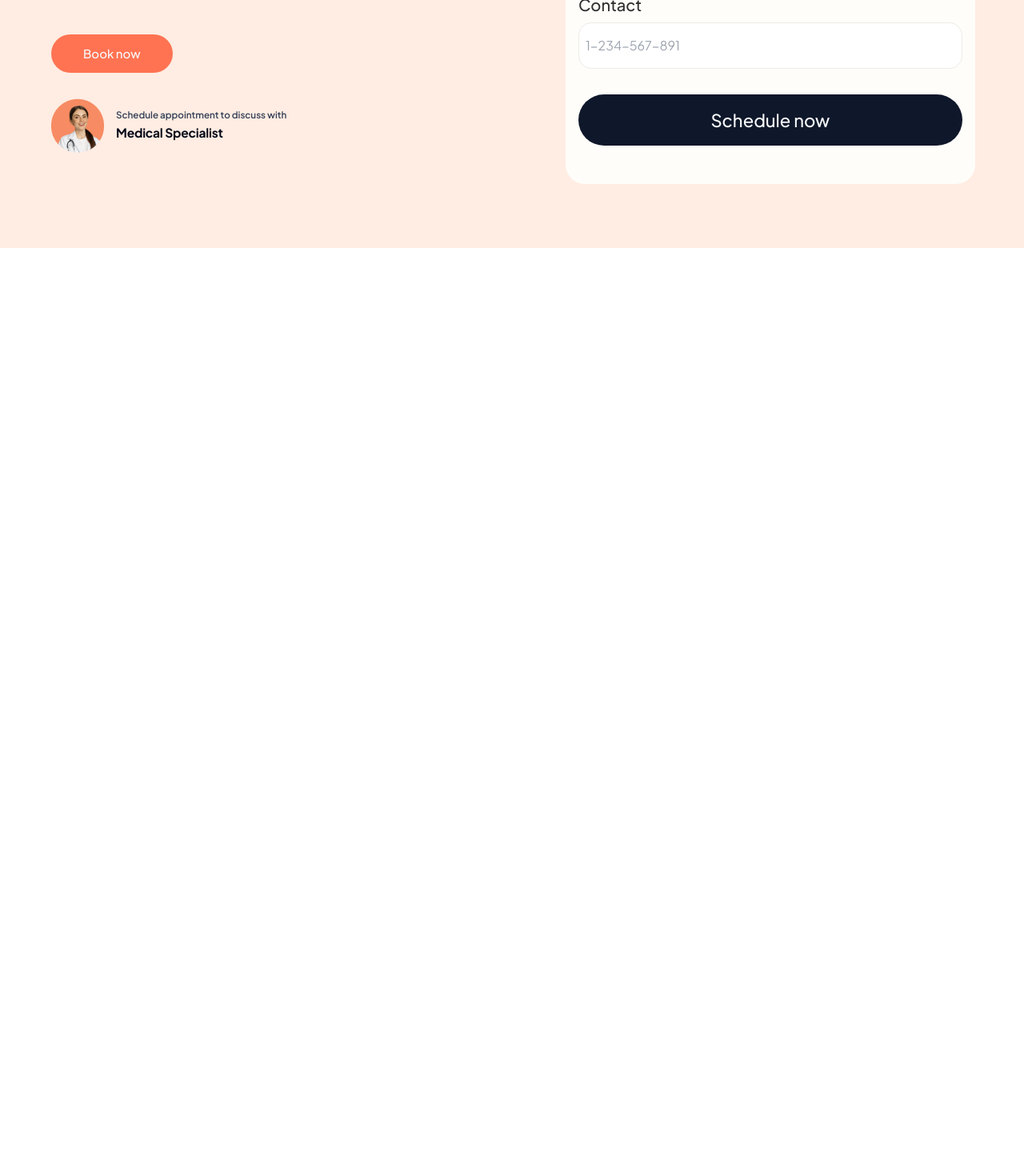
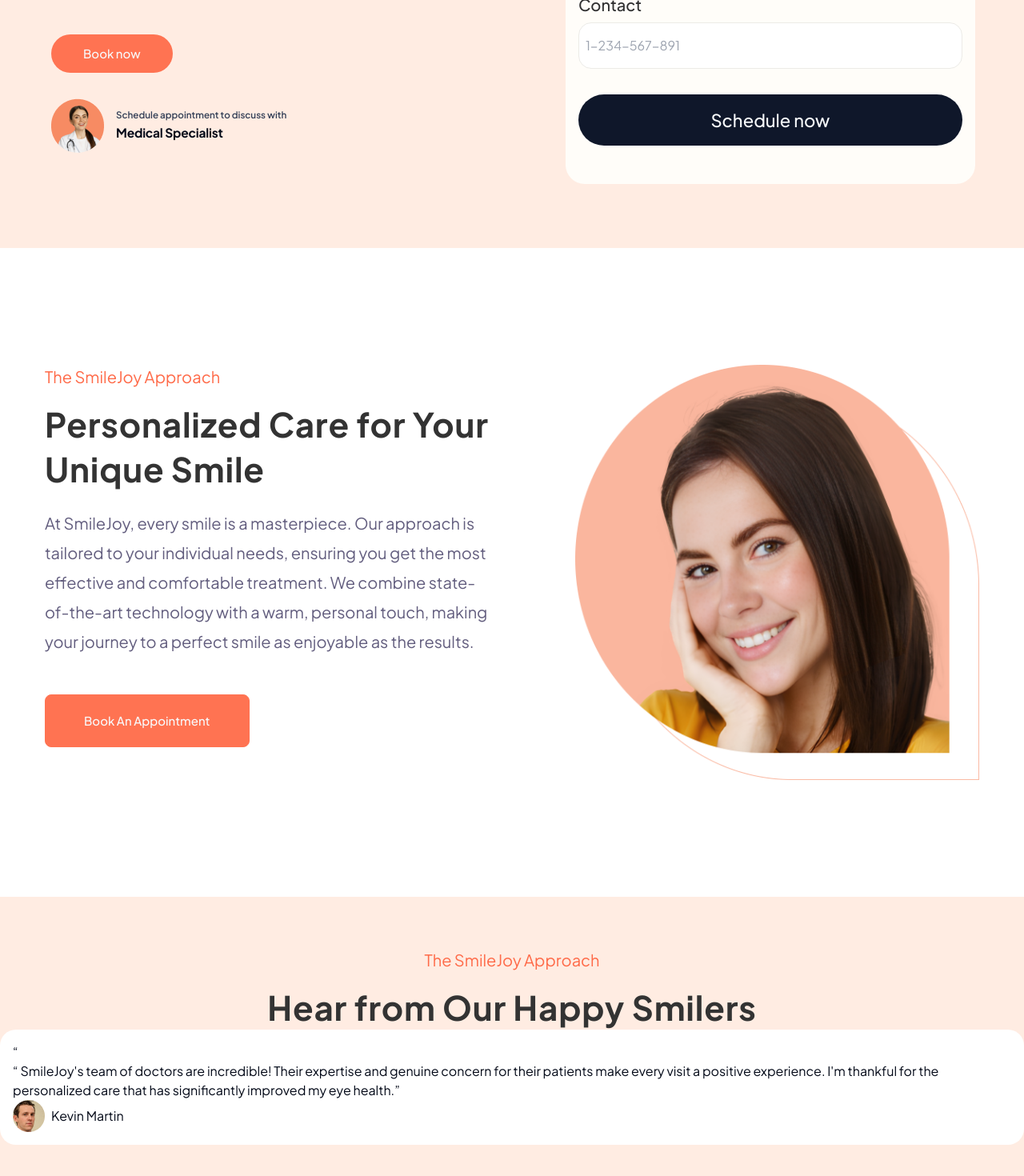
Before and after one commit to Iqtidartara/-SmileJoy, a Next.js app: page / in a window 1280 px wide. Shown: the part 4111-5581 px from the top of the page at 80% size. Before the commit the page ends 4421 px from the top, so only its background shows below. Built offline with nearby package versions, Linux system fonts and the light colour scheme.

Commit message:
adding a component

```diff
--- a/app/page.tsx
+++ b/app/page.tsx
@@ -3,6 +3,8 @@
 import Contact from "@/components/Contact";
 import HomeSection from "@/components/HomeSection";
 import Services from "@/components/Services";
+import Smile from "@/components/Smile";
+import Testemonial from "@/components/Testemonial";
 
 export default function Home() {
   return (
@@ -12,6 +14,8 @@
 <NewComponent />
 <Services/>
 <Contact/>
+<Smile />
+<Testemonial />
   </main>
   )
 }
--- /dev/null
+++ b/components/Smile.tsx
@@ -0,0 +1,40 @@
+import Image from "next/image";
+import React from "react";
+import { Button } from "./ui/button";
+
+const Smile = () => {
+  return (
+    <section className="w-full ">
+      <main className="max-w-[90rem] mx-auto md:py-[146px] py-12 md:px-14 px-4 flex flex-col md:flex-row sm:flex-col md:gap-[100px] gap-12">
+
+        <div className="md:w-1/2 w-full">
+          <p className="text-[#FF6947] text-[1.25rem] font-[400] leading-normal md:mb-4 mb-0">
+          The SmileJoy Approach
+          </p>
+          <h1 className="textcolor md:text-[2.625rem] text-[2rem] font-[700] leading-[133.333%] tracking-[0.0525rem] ">
+          Personalized Care for Your Unique Smile
+          </h1>
+          <p className="md:text-[1.25rem] text-[1rem] font-[400] leading-[185%] pcolor mt-[1.31rem]">
+          At SmileJoy, every smile is a masterpiece. Our approach is tailored to your individual needs, ensuring you get the most effective and comfortable treatment. We combine state-of-the-art technology with a warm, personal touch, making your journey to a perfect smile as enjoyable as the results.
+          </p>
+          <Button
+            className="borderbutton2 bg-[#FF7352] md:px-12 md:py-8 py-7 font-[500] text-[0.93519rem] leading-[150%] rounded-[10px] md:mt-[3rem] mt-8 w-full md:w-auto"
+          >
+
+            Book An Appointment
+          </Button>
+        </div>
+        <div><Image
+            src="/personalized.png"
+            alt="tara"
+            width={600}
+            height={600}
+            className="md:w-full md:h-[519px] w-fit h-fit"
+          />
+        </div>
+      </main>
+    </section>
+  );
+};
+
+export default Smile;
--- /dev/null
+++ b/components/Testemonial.tsx
@@ -0,0 +1,40 @@
+import Image from 'next/image';
+import React from 'react'
+import Marquee from "react-fast-marquee";
+
+
+const Testemonial = () => {
+  return (
+  <section className='w-full bg-[#FFECE2]'>
+    <main className='mx-auto max-w-90rem py-16'>
+        <div className='text-center'>
+        <p className="text-[#FF6947] text-[1.25rem] font-[400] leading-normal md:mb-4 mb-0">
+        The SmileJoy Approach
+          </p>
+          <h1 className="textcolor md:text-[2.625rem] text-[2rem] font-[700] leading-[133.333%] tracking-[0.0525rem] ">
+          Hear from Our Happy Smilers
+          </h1>
+        </div>
+
+    {/* cards  */}
+
+<div className='rounded-[1.25rem] bg-[#FFF] p-4'>
+<h5>“</h5>
+<p>“ SmileJoy&apos;s team of doctors are incredible! Their expertise and genuine concern for their patients make every visit a positive experience. I&apos;m thankful for the personalized care that has significantly improved my eye health.”</p>
+<div className='flex   gap-2 items-center justify-start'>
+    <Image
+    src="/test1.png"
+    alt='testemonial'
+    width={40}
+    height={40} />
+    <p>Kevin Martin</p>
+</div>
+</div>
+
+
+    </main>
+  </section>
+  )
+}
+
+export default Testemonial
--- a/package.json
+++ b/package.json
@@ -21,6 +21,7 @@
     "next": "14.0.4",
     "react": "^18",
     "react-dom": "^18",
+    "react-fast-marquee": "^1.6.2",
     "react-hook-form": "^7.49.2",
     "tailwind-merge": "^2.1.0",
     "tailwindcss-animate": "^1.0.7",
```
Also changed, not shown: public/personalized.png, 1 other file (tests, documents, lock files or other folders).
